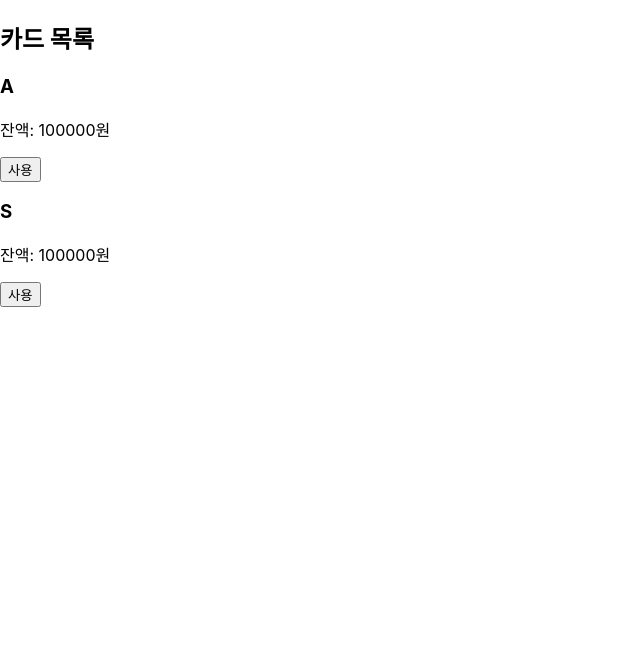
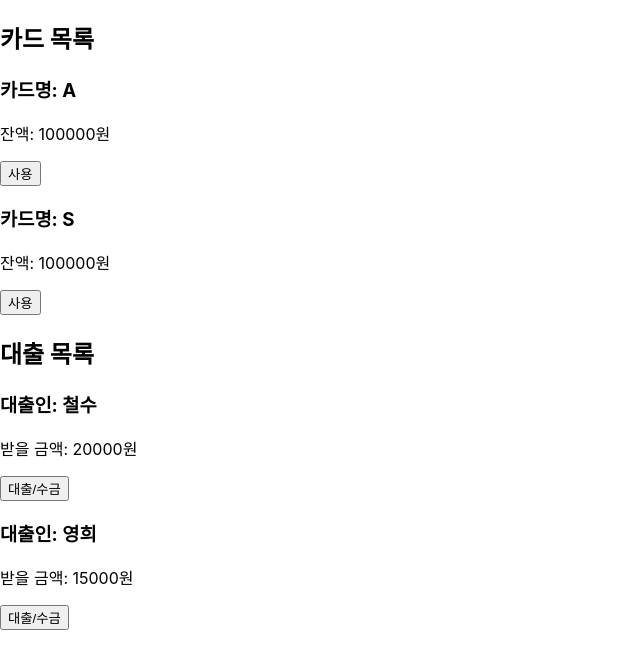
Before and after one commit to iyabong/balance-book, a React (Create React App) app in the folder frontend/: page / in a window 1280 px wide. Shown: the top 668 px of the page, without its empty margins (0-640 px from the left). Built offline with nearby package versions, Linux system fonts and the light colour scheme.

Commit message:
대출관리기능 추가

```diff
--- a/frontend/src/App.jsx
+++ b/frontend/src/App.jsx
@@ -1,11 +1,13 @@
 import React from 'react';
 import CardList from './cards/CardList';
+import LoanList from './loans/LoanList';
 
 
 function App() {
   return (
     <div className="App">
       <CardList />
+      <LoanList />
     </div>
   );
 }
--- a/frontend/src/cards/CardItem.jsx
+++ b/frontend/src/cards/CardItem.jsx
@@ -12,7 +12,7 @@ const CardItem = ({ card, onPay}) => {
 
   return (
       <div className="card-item">
-      <h3>{card.name}</h3>
+      <h3>카드명: {card.name}</h3>
       <p>잔액: {card.balance}원</p>
       <button onClick={() => setShowForm(true)}>사용</button>
 
--- /dev/null
+++ b/frontend/src/loans/LoanForm.jsx
@@ -0,0 +1,35 @@
+import React, { useState } from "react";
+
+const LoanForm = ({onLend, onRepay, onCancel}) => {
+    const [amount, setAmount] = useState('');
+
+    const handleAction = (type) => {
+        const value = parseInt(amount, 10);
+        if (isNaN(value) || value < 0) {
+            return;
+        }
+        if (type === 'lend') {
+                onLend(value);  // 부모의 onLend 호출
+        }
+        if (type === 'repay') {
+            onRepay(value);  // 부모의 onLend 호출
+        }
+    };
+
+    return (
+        <div>
+            <input
+                type="number"
+                step="1"
+                placeholder="금액 입력"
+                value={amount}
+                onChange={(e) => setAmount(e.target.value)}
+            />
+            <button onClick={() => handleAction('lend')}>대출</button>
+            <button onClick={() => handleAction('repay')}>수금</button>
+            <button onClick={onCancel}>취소</button>
+        </div>
+    );
+};
+
+export default LoanForm;
--- /dev/null
+++ b/frontend/src/loans/LoanItem.jsx
@@ -0,0 +1,33 @@
+import React, { useState } from "react";
+import LoanForm from './LoanForm';
+
+const LoanItem = ({ loan, onAdd, onCollect}) => {
+    const [showForm, setShowForm] = useState(false);
+
+    const handleLend = (value) => {
+        onAdd(loan.id, value);
+        setShowForm(false);
+    };
+    const handleRepay = (value) => {
+        onCollect(loan.id, value);
+        setShowForm(false);
+    };
+
+    return (
+        <div className="loan-item">
+            <h3>대출인: {loan.name}</h3>
+            <p>받을 금액: {loan.amount}원</p>
+            <button onClick={() => setShowForm(true)}>대출/수금</button>
+
+            {showForm && (
+                <LoanForm
+                    onLend={handleLend}
+                    onRepay={handleRepay}
+                    onCancel={() => setShowForm(false)}  // 폼 닫기
+                />
+            )}
+        </div>
+    )
+};
+
+export default LoanItem;
--- /dev/null
+++ b/frontend/src/loans/LoanList.jsx
@@ -0,0 +1,42 @@
+import { useState } from "react";
+import LoanItem from './LoanItem';
+
+const LoanList = () => {
+    const [loans, setLoans] = useState([
+        { id: 1, name: '철수', amount: 20000},
+        { id: 2, name: '영희', amount: 15000}
+    ]);
+
+    const handleAdd = (loanId,amount) => {
+        setLoans(loans.map(loan =>
+            loan.id === loanId
+                ?   {...loan, amount: loan.amount + amount}
+                :   loan
+        ));
+    };
+
+    const handleCollect = (loanId, amount) => {
+        setLoans(loans.map(loan =>
+            loan.id === loanId
+                ?  {...loan, amount: loan.amount - amount}
+                :  loan
+        ));
+    }
+
+
+    return (
+        <div>
+            <h2>대출 목록</h2>
+            {loans.map(loan => (
+                <LoanItem
+                    key={loan.id}
+                    loan={loan}
+                    onAdd={handleAdd}
+                    onCollect={handleCollect}
+                />
+            ))}
+        </div>
+    );
+};
+
+export default LoanList;
```
